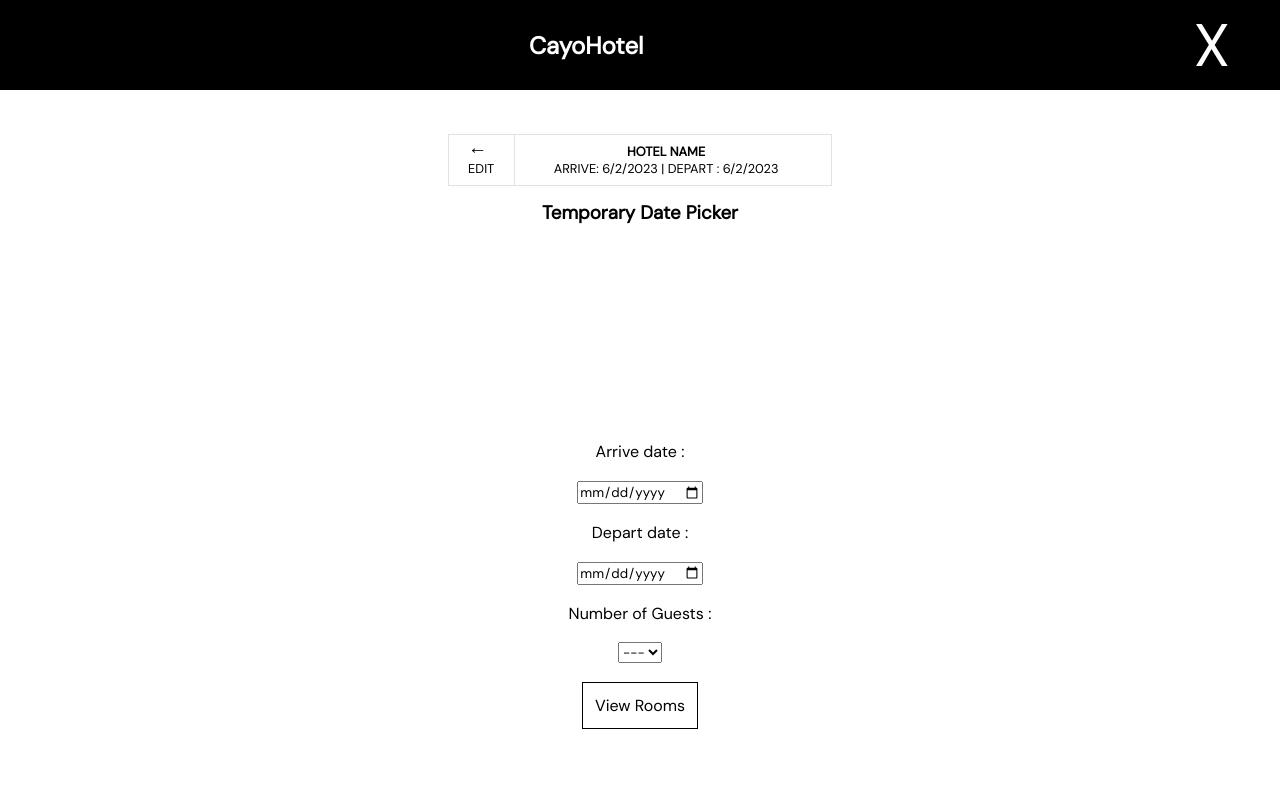
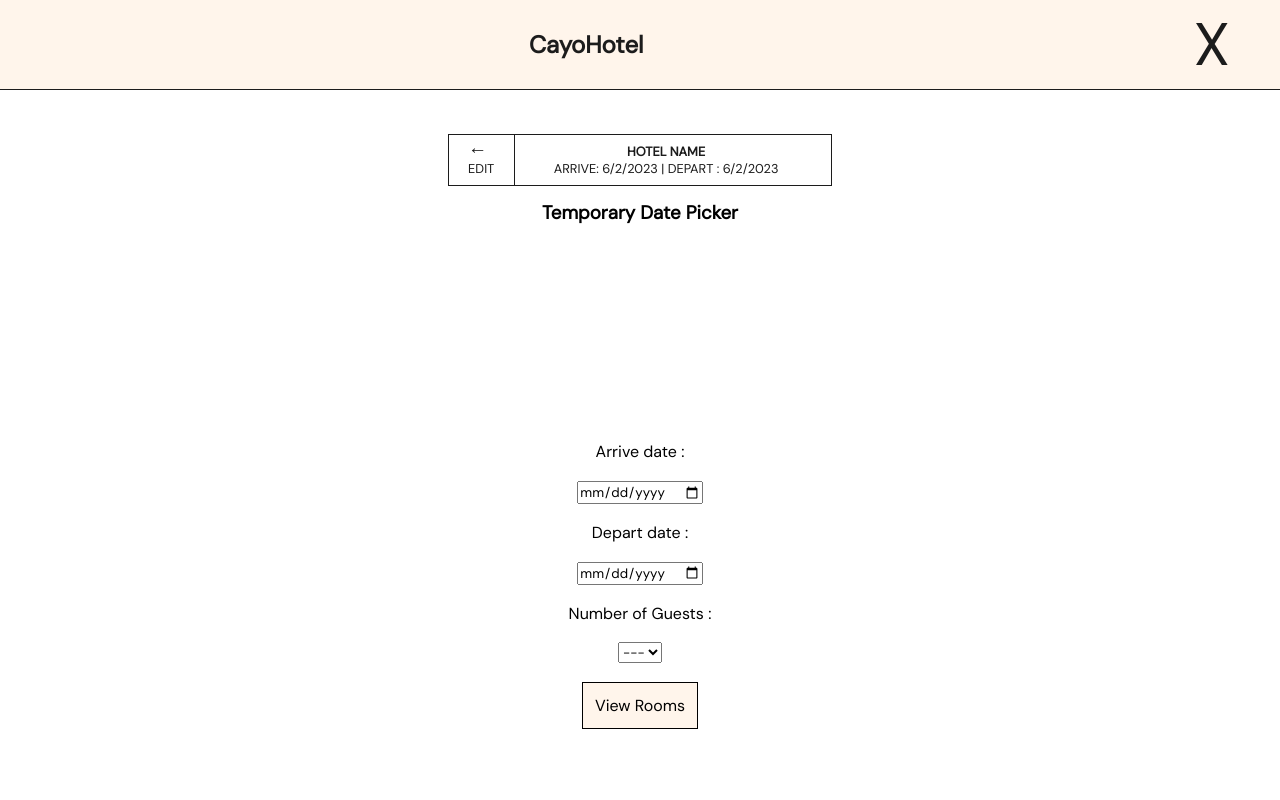
Before and after one commit to NelTeano/Hotel-Reservation, a React (Create React App) app in the folder my-react-app/: page /calendar in a window 1280 px wide. Shown: the top 800 px of the page. Built offline with nearby package versions, Linux system fonts and the light colour scheme; no server answers.

Commit message:
make booking pages theme like homepage

```diff
--- a/my-react-app/src/Rooms.js
+++ b/my-react-app/src/Rooms.js
@@ -70,6 +70,7 @@ function RoomItem({roomType, setSelectedRoom}) {
               <h1
                 style={{
                   marginBottom: "10px",
+                  color: '#1c1c1c'
                 }}
               >
                 {roomType.name}
@@ -92,6 +93,7 @@ function RoomItem({roomType, setSelectedRoom}) {
                   style={{
                     textAlign: "right",
                     fontSize: "1.4vw",
+                    color: '#1c1c1c'
                   }}
                 >
                   FROM
@@ -102,6 +104,7 @@ function RoomItem({roomType, setSelectedRoom}) {
                     textAlign: "right",
                     fontSize: "1.4vw",
                     marginBottom: "10px",
+                    color: '#1c1c1c'
                   }}
                 >
                   $ {roomType.price} / NIGHT
--- a/my-react-app/src/editbox.js
+++ b/my-react-app/src/editbox.js
@@ -18,7 +18,7 @@ export default function editbox({arriveDate, departDate, previousPage}) {
         flexDirection: 'row',
         alignItems: 'center',
         position: 'relative',
-        border: '1px solid #e2e2e2',
+        border: '1px solid #1c1c1c',
         height: '100%',
         width: '100%',
         maxHeight: '4vw',
@@ -32,17 +32,17 @@ export default function editbox({arriveDate, departDate, previousPage}) {
 
           <div className='edit-box-link-btn' style={{marginRight: '3vw',
             marginLeft: '5%',
-            borderRight: '1px solid #e2e2e2',
+            borderRight: '1px solid #1c1c1c',
             height: '100%',
             paddingRight: '20px'
                }}>
-            <Link style={{textDecoration: 'none', color: 'black', fontSize: '1vw'}} to={previousPage}> <h2>←</h2>
-            <p style={{fontSize: '1vw'}}>EDIT</p></Link>
+            <Link style={{textDecoration: 'none', color: '#1c1c1c', fontSize: '1vw'}} to={previousPage}> <h2>←</h2>
+            <p style={{fontSize: '1vw', color: '#1c1c1c'}}>EDIT</p></Link>
           </div>
 
           <div>
-              <h2 style={{textAlign: 'center', fontSize: '1vw'}}>HOTEL NAME</h2>
-              <p style={{fontSize: '1vw' }}>ARRIVE: {arriveDate} | DEPART : {departDate} </p>
+              <h2 style={{textAlign: 'center', fontSize: '1vw', color: '#1c1c1c'}}>HOTEL NAME</h2>
+              <p style={{fontSize: '1vw' , color: '#1c1c1c'}}>ARRIVE: {arriveDate} | DEPART : {departDate} </p>
           </div>
         </div>
     </div>
--- a/my-react-app/src/navigation2.js
+++ b/my-react-app/src/navigation2.js
@@ -13,7 +13,7 @@ export default function navigation2() {
             <h1>CayoHotel</h1>
         </div>
         <div className='closeIcon'>
-            <Link to='/'>X</Link>
+            <Link to='/' >X</Link>
         </div>
     </nav>
   )
--- a/my-react-app/src/pages/roomlist.jsx
+++ b/my-react-app/src/pages/roomlist.jsx
@@ -2,6 +2,7 @@ import React from 'react'
 import Navbar from '../navigation2'
 import EditBox from '../editbox'
 import ShowRooms from '../Rooms'
+import Footer from '../footer'
 
 export default function roomlist({
   arriveDate, departDate,
@@ -15,8 +16,15 @@ export default function roomlist({
     marginTop: '30px'
   }
 
+  const spacer = {
+    background: 'linear-gradient(180deg, #FFFFFF 2%, #FFF5EB 100%)',
+    height: '20vh',
+    widht: '100%'
+
+  }
+
   return (
-    <>
+    <div >
         <Navbar />
         <EditBox arriveDate={arriveDate} departDate={departDate} previousPage={'/calendar'} />
         <p style={filterText} > FILTER</p>
@@ -24,7 +32,9 @@ export default function roomlist({
           roomTypes={roomTypes}
           setSelectedRoom={setSelectedRoom}
         />
-    </>
+        <div style={spacer} ></div>
+        <Footer />
+    </div>
 
   )
 }
--- a/my-react-app/src/styles/Rooms.css
+++ b/my-react-app/src/styles/Rooms.css
@@ -19,6 +19,7 @@
     display: flex;
     justify-content: center;
     align-items: center;
+    margin-bottom: 60px;
 }
 
 .box-container{
@@ -32,8 +33,9 @@
 .room-box{
     display: flex;
     flex-direction: row;
-    background-color: red;
     margin-top: 30px;
+    box-shadow:  -22px 22px 44px #8d8d8d,
+    22px -22px 44px #ffffff;
 }
 
 .room-box{
@@ -55,10 +57,11 @@ img{
     display: flex;
     flex-direction: row;
     justify-content: space-between;
+    background-color: #FFF5EB;
     width: 50%;
-    border-right:1px solid black;
-    border-top: 1px solid black;
-    border-bottom: 1px solid black;
+    border-right:1px solid #1c1c1c;
+    border-top:  1px solid #1c1c1c;
+    border-bottom: 1px  solid #1c1c1c;
 }
 
 .room-information li{
@@ -87,9 +90,11 @@ img{
     align-items: center;
     flex-wrap: nowrap;
     gap: 20px;
-    background-color: white;
+    background-color: #ffffff;
     height: 300px;
     width: 100%;
+    box-shadow:  -22px 22px 44px #8d8d8d,
+    22px -22px 44px #ffffff;
 
 }
 
@@ -112,7 +117,7 @@ img{
     transition: ease 0.15s;
     text-decoration: none;
     color: black;
-    background-color: white;
+    background-color: #FFF5EB;
 }
 
 .rooms-booknow-btn:visited {
@@ -127,14 +132,18 @@ img{
     scale: 1.075;
     color: white;
     background-color: black;
+
+
 }
 
 /* ------ ADDITIONAL DETAILS BUTTON ------ */
 
 .additional-details-btn {
     transition: ease 0.15s;
+    margin-right: 20px;
 }
 
 .additional-details-btn:hover {
     scale: 1.075;
+    cursor: pointer;
 }
--- a/my-react-app/src/styles/navigation2.css
+++ b/my-react-app/src/styles/navigation2.css
@@ -5,8 +5,9 @@ nav{
     justify-content: flex-end;
     height: 90px;
     width: 100%;
-    background-color: black;
+    background-color: #FFF5EB;
     z-index: 1000;
+    border-bottom: 1px #1c1c1c solid;
 }
 
 .logo{
@@ -14,17 +15,20 @@ nav{
 }
 
 .logo h1{
-    color: white;
+    color: #1c1c1c;
+    cursor: default;
 }
 
 .closeIcon{
     margin-right: 50px;
     transition: ease 0.15s;
+
 }
+
 
 .closeIcon a{
     text-decoration: none;
-    color: white;
+    color: #1c1c1c;
     font-size: 60px;
     font-weight: 100;
 }
```
